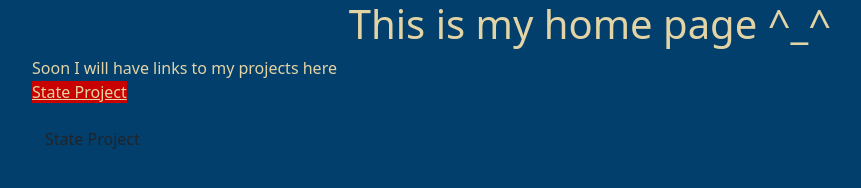
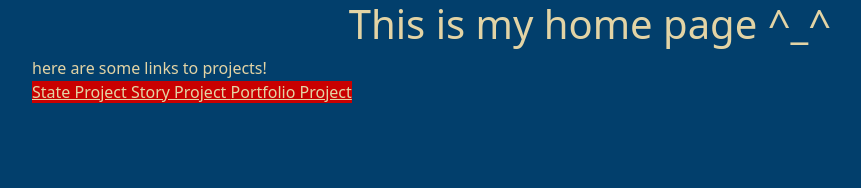
Before and after one commit to shinyphantump/shinyphantump.github.io, a plain HTML site: page index.html in a window 1280 px wide. Shown: the whole page, without its empty margins (50-911 px from the left). Drawn offline with nearby package versions, Linux system fonts and the light colour scheme.

Commit message:
Update index.html

```diff
--- a/index.html
+++ b/index.html
@@ -13,13 +13,18 @@
 				This is my home page ^_^
 			</h1>
 			<p class="textColor">
-				Soon I will have links to my projects here
+				here are some links to projects!
 				<br>
 				<a href="state/index.html" class="iHateThis">
 					State Project
 				</a>
+				<a href="" class="iHateThis">
+					Story Project
+				</a>
+				<a href="" class="iHateThis">
+					Portfolio Project
+				</a>
 			</p>
-			<a class="btn custom-btn" href=state/index.html>State Project</a>
 			<script src="https://cdn.jsdelivr.net/npm/bootstrap@5.3.6/dist/js/bootstrap.bundle.min.js" integrity="sha384-j1CDi7MgGQ12Z7Qab0qlWQ/Qqz24Gc6BM0thvEMVjHnfYGF0rmFCozFSxQBxwHKO" crossorigin="anonymous"></script>
 		</main>
 	</body>
```
